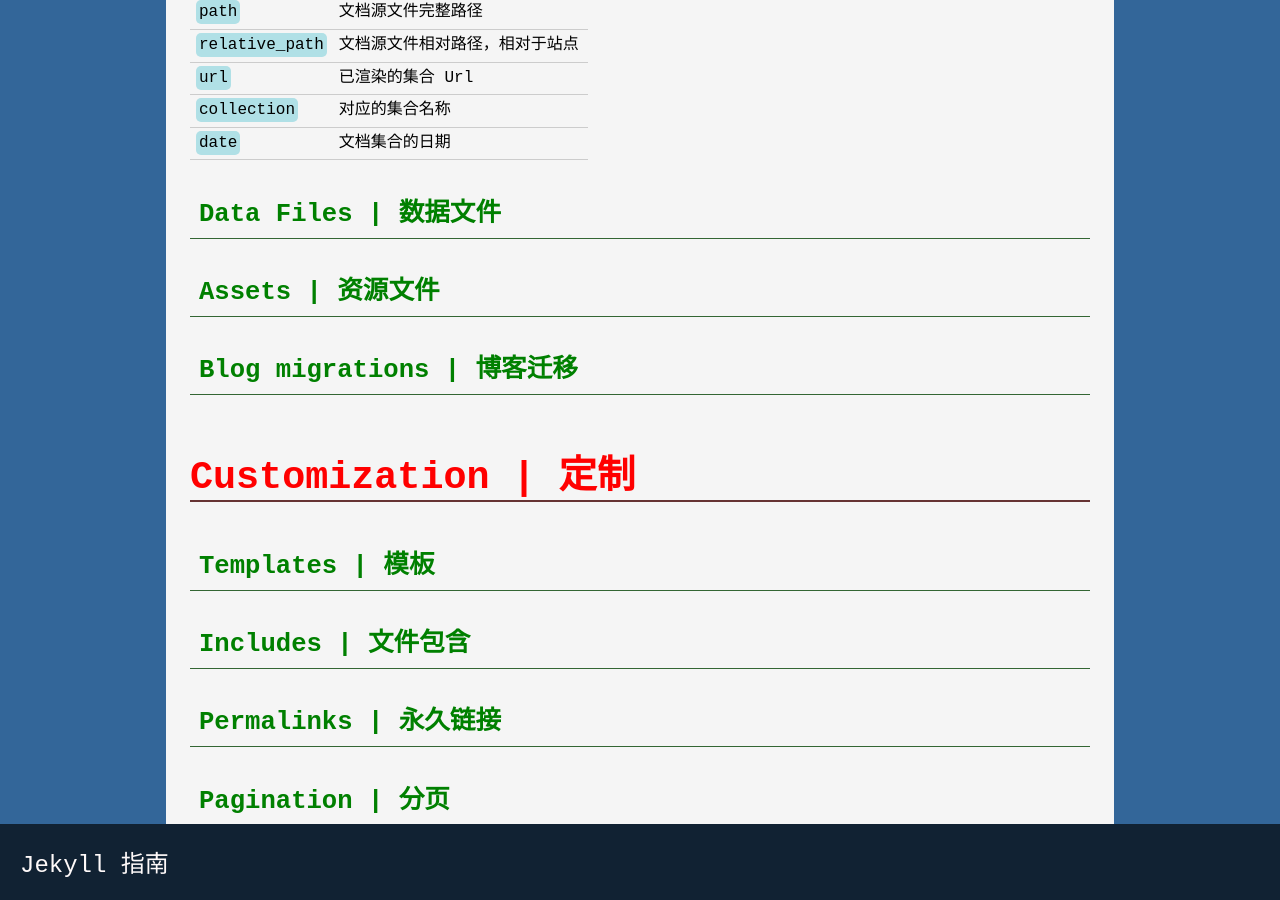
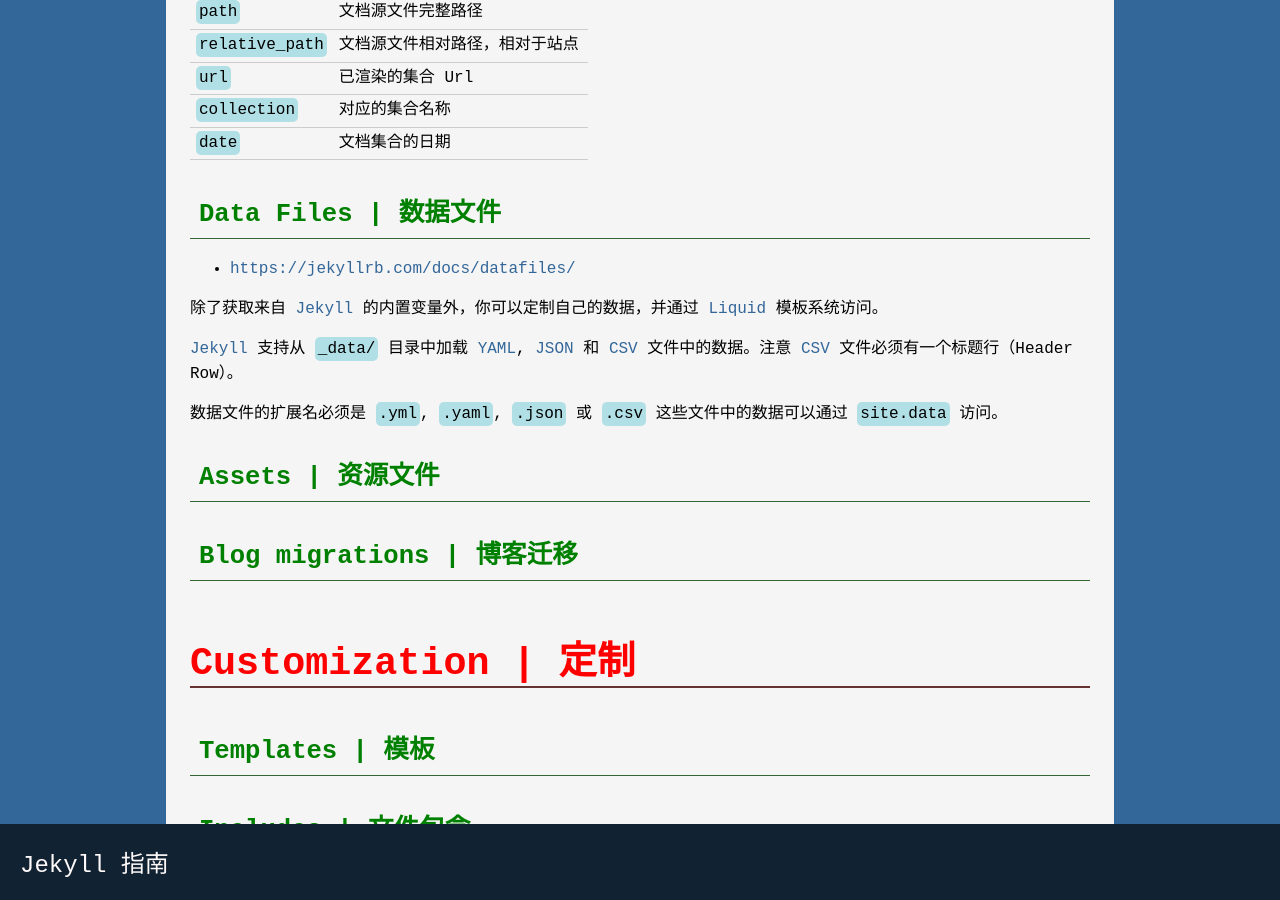
Before and after one commit to rzning/blog-2017, a Jekyll site: the page built from _posts/2017-03-07-Jekyll.md, in a window 1280 px wide and 900 px high, scrolled down 10020 px. Built offline with Jekyll 4.4.1, drawn with Linux system fonts in a browser that asks for light colours.

Commit message:
Updated : blog `Jekyll.md`

```diff
--- a/_posts/2017-03-07-Jekyll.md
+++ b/_posts/2017-03-07-Jekyll.md
@@ -411,6 +412,15 @@ Variable | Description
 
 ## Data Files | 数据文件
 
+- <https://jekyllrb.com/docs/datafiles/>
+
+除了获取来自 [Jekyll] 的内置变量外，你可以定制自己的数据，并通过 [Liquid] 模板系统访问。
+
+[Jekyll] 支持从 `_data/` 目录中加载 [YAML], [JSON] 和 [CSV] 文件中的数据。注意 [CSV] 文件必须有一个标题行（Header Row）。
+
+数据文件的扩展名必须是 `.yml`, `.yaml`, `.json` 或 `.csv` 这些文件中的数据可以通过 `site.data` 访问。
+
+
 ## Assets | 资源文件
 
 ## Blog migrations | 博客迁移
@@ -450,3 +460,5 @@ Variable | Description
 [YAML]: <http://yaml.org/>
 [YAML list]: <https://en.wikipedia.org/wiki/YAML#Basic_components>
 [Liquid]: <https://shopify.github.io/liquid/>
+[JSON]: <http://www.json.org/>
+[CSV]: <https://en.wikipedia.org/wiki/Comma-separated_values>
```
Also changed, not shown: other parts of _posts/2017-03-07-Jekyll.md (+1 -0 lines).
